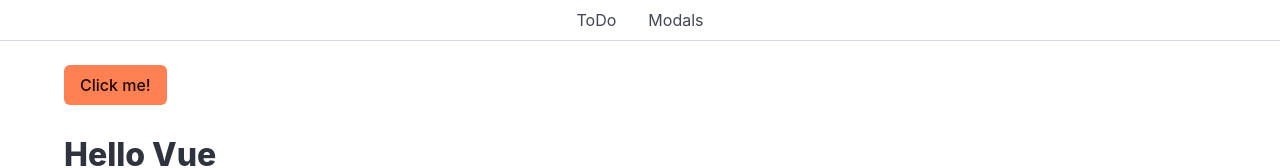
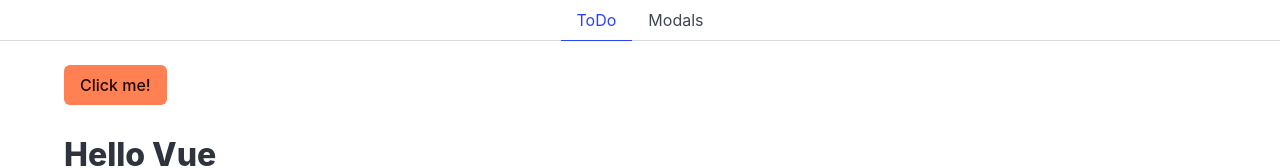
Before and after one commit to noramaishein-star/learnsjs, a JavaScript app: page / in a window 1280 px wide. Shown: the top 168 px of the page. Built offline with nearby package versions, Linux system fonts and the light colour scheme.

Commit message:
Add active link to RouterTab

```diff
--- a/package.json
+++ b/package.json
@@ -21,6 +21,7 @@
   "dependencies": {
     "@vitejs/plugin-vue": "^6.0.1",
     "bulma": "^1.0.4",
+    "surge": "^0.24.6",
     "vite": "^7.1.12",
     "vue-router": "^4.6.4"
   },
--- a/src/components/RouterTab.vue
+++ b/src/components/RouterTab.vue
@@ -5,8 +5,12 @@
 <template>
  <div class="tabs is-centered">
   <ul>
-    <li><RouterLink to="/">ToDo</RouterLink></li>
-    <li><RouterLink to="/modals">Modals</RouterLink></li>
+    <li :class="{'is-active': $route.path === '/'}">
+        <RouterLink to="/">ToDo</RouterLink>
+    </li>
+    <li :class="{'is-active': $route.path === '/modals'}">
+        <RouterLink to="/modals">Modals</RouterLink>
+    </li>
   </ul>
 </div>
 </template>
```
Also changed, not shown: 1 other file (tests, documents, lock files or other folders).
